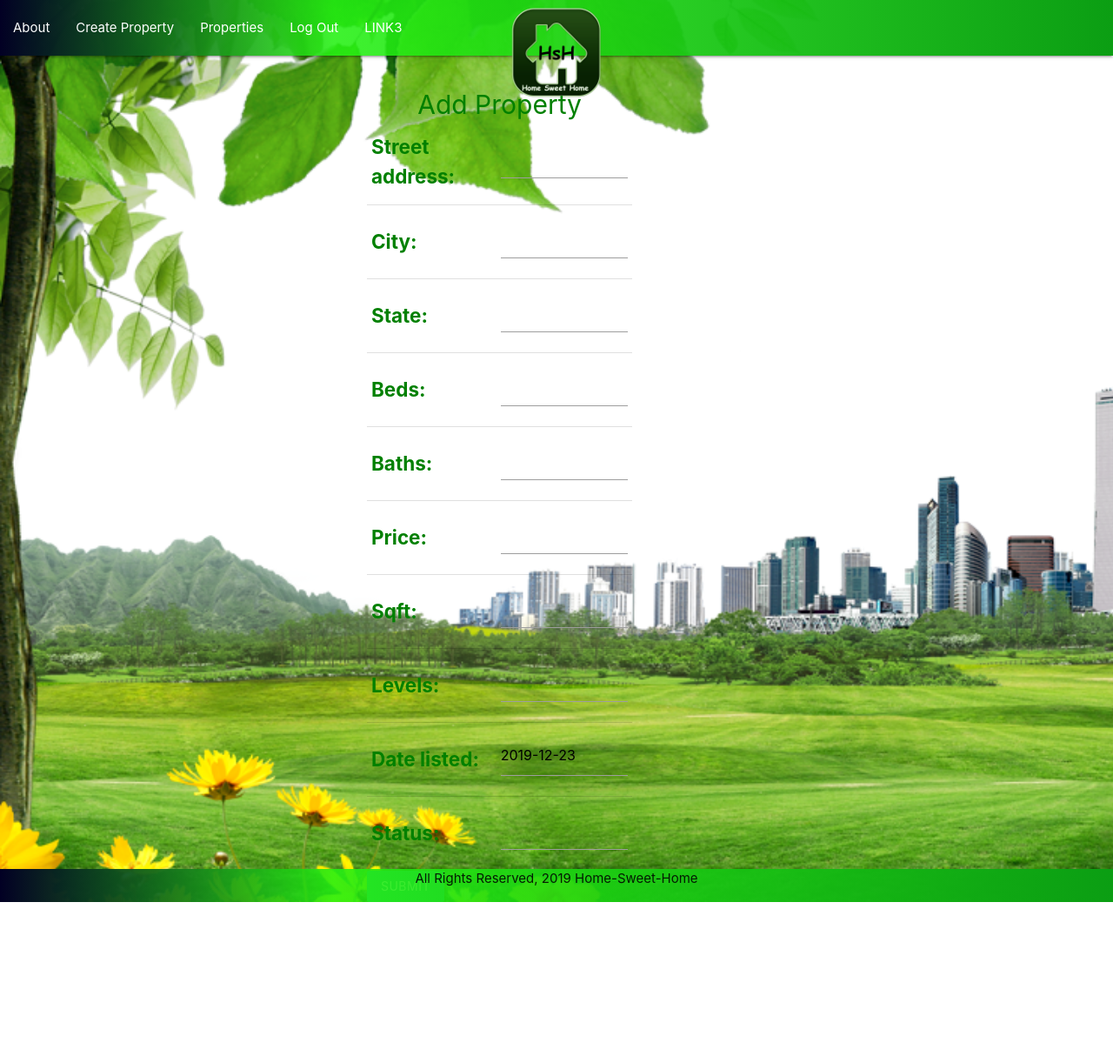
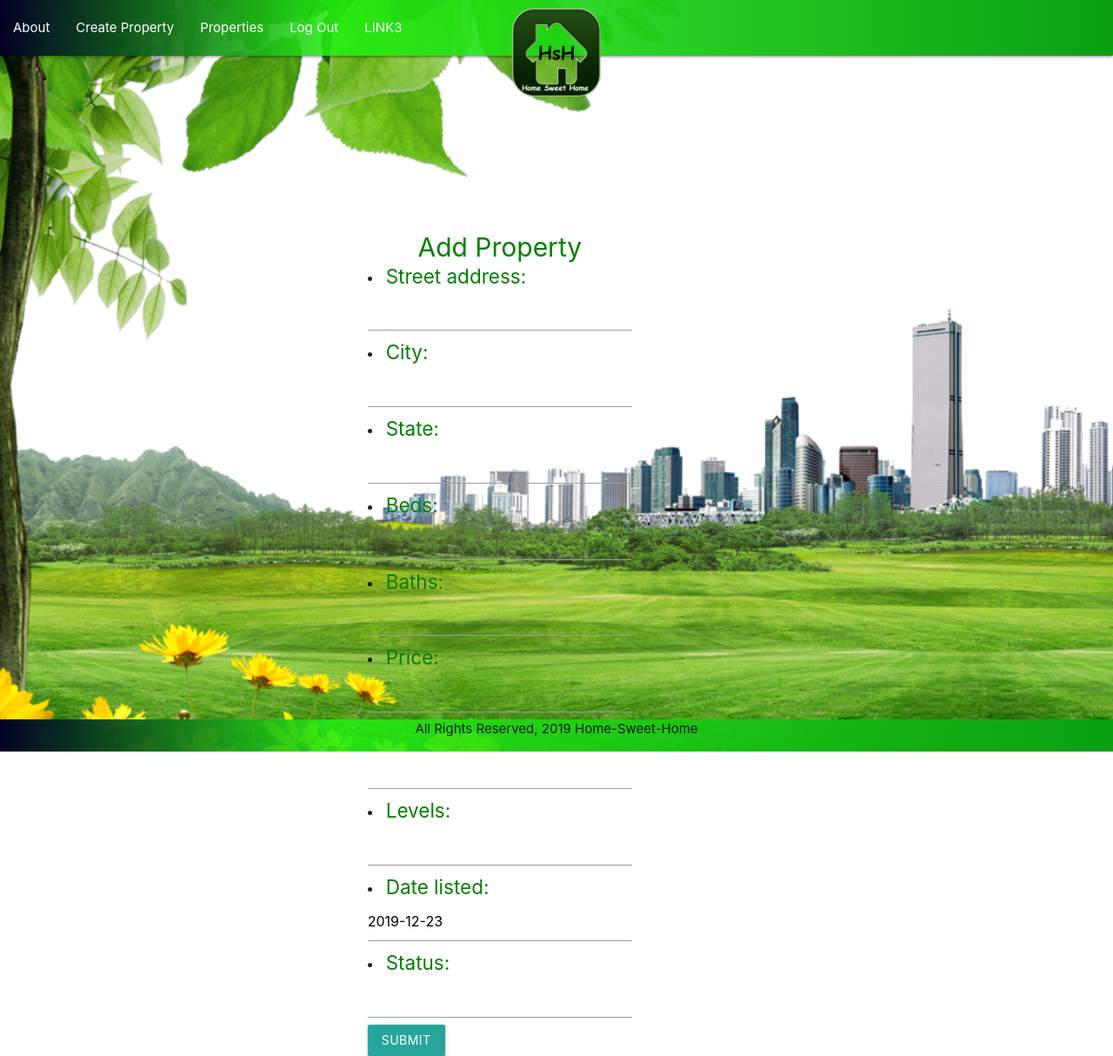
Before and after one commit to JManey/home_sweet_home, a Django app: page /properties/create/ in a window 1280 px wide. Shown: the whole page at 87% size. Before the commit the page ends 1037 px from the top, so only its background shows below. Run offline with Django 3.2, Linux system fonts and the light colour scheme; the visitor is signed in with stand-in values (Sample User, id 1).

Commit message:
starting to apply style to property_form

```diff
--- a/main_app/templates/main_app/property_form.html
+++ b/main_app/templates/main_app/property_form.html
@@ -7,13 +7,17 @@
     <h1>Add Property</h1>
   {% endif %}
   <!-- Leaving the action empty makes the form post to the same url used to display it -->
+  <div class="test" id="test2">
   <form action="" method="post">
+
     <!-- Django requires the following for security purposes -->
     {% csrf_token %}
-    <table>
+
       <!-- Render the inputs inside of <tr>s & <td>s -->
-      {{ form.as_table }}
-    </table>
+      {{ form.as_ul }}
+
     <input type="submit" value="Submit" class="btn">
+
   </form>
+</div>
 {% endblock %}
```
